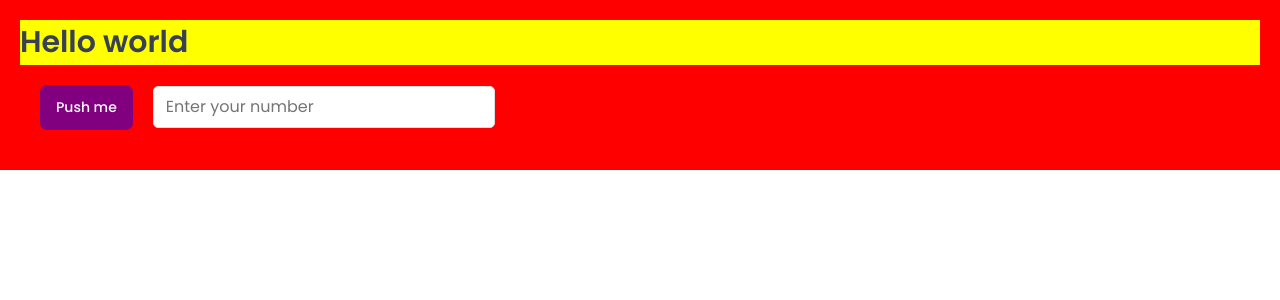
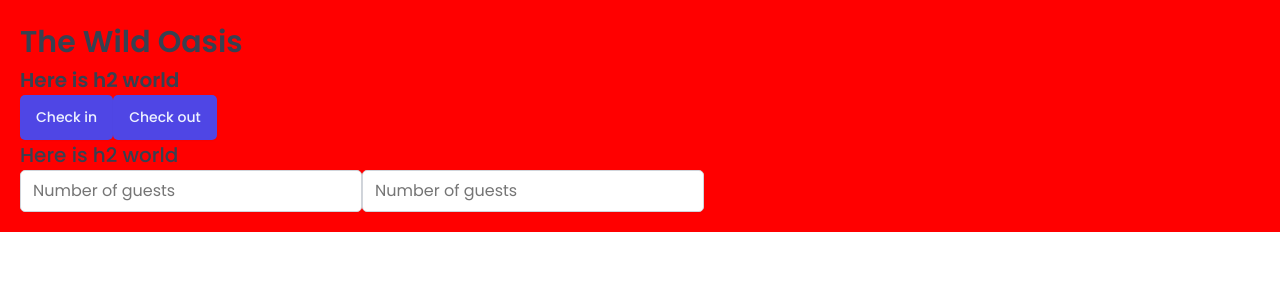
Before and after one commit to ArtemLobastov/oasis, a React (Vite) app: page / in a window 1280 px wide. Shown: the top 300 px of the page. Built offline with nearby package versions, Linux system fonts and the light colour scheme; a web font is replaced by a local one.

Commit message:
Add styles

```diff
--- a/src/App.jsx
+++ b/src/App.jsx
@@ -1,26 +1,8 @@
 import styled from 'styled-components';
 import GlobalStyles from './styles/GlobaStyles';
-
-const H1 = styled.h1`
-  font-size: 30px;
-  font-weight: 600;
-  background-color: yellow;
-`;
-const Button = styled.button`
-  font-size: 1.4rem;
-  padding: 1.2rem 1.6rem;
-  font-weight: 500;
-  border: none;
-  border-radius: 7px;
-  background-color: purple;
-  color: white;
-  margin: 20px;
-`;
-const Input = styled.input`
-  border: 1px solid #ddd;
-  border-radius: 5px;
-  padding: 0.8rem 1.2rem;
-`;
+import Button from './ui/Button';
+import Input from './ui/Input';
+import Heading from './ui/Heading';
 
 const StyledApp = styled.div`
   background-color: red;
@@ -32,10 +14,13 @@
     <>
       <GlobalStyles />
       <StyledApp>
-        <H1>Hello world</H1>
-        <Button>Push me</Button>
-
-        <Input type="number" placeholder="Enter your number" />
+        <Heading as="h1">The Wild Oasis</Heading>
+        <Heading as="h2">Here is h2 world</Heading>
+        <Button>Check in</Button>
+        <Button>Check out</Button>
+        <Heading as="h3">Here is h2 world</Heading>
+        <Input type="number" placeholder="Number of guests" />
+        <Input type="number" placeholder="Number of guests" />
       </StyledApp>
     </>
   );
--- a/src/styles/GlobaStyles.js
+++ b/src/styles/GlobaStyles.js
@@ -1,11 +1,6 @@
 import { createGlobalStyle } from 'styled-components';
 
-const GlobalStyles = createGlobalStyle`/*
-
-*/
-
-/* Colors adapted from https://tailwindcss.com/docs/customizing-colors */
-
+const GlobalStyles = createGlobalStyle`
 :root {
   /* Indigo */
   --color-brand-50: #eef2ff;
--- a/src/styles/index.css
+++ /dev/null
@@ -1,196 +0,0 @@
-/*
-<link rel="preconnect" href="https://fonts.googleapis.com" />
-<link rel="preconnect" href="https://fonts.gstatic.com" crossorigin />
-<link
-  href="https://fonts.googleapis.com/css2?family=Poppins:wght@400;500;600;700&display=swap"
-  rel="stylesheet"
-/>
-<link
-  href="https://fonts.googleapis.com/css2?family=Sono:wght@400;500;600&display=swap"
-  rel="stylesheet"
-/>
-*/
-
-/* Colors adapted from https://tailwindcss.com/docs/customizing-colors */
-
-:root {
-  /* Indigo */
-  --color-brand-50: #eef2ff;
-  --color-brand-100: #e0e7ff;
-  --color-brand-200: #c7d2fe;
-  --color-brand-500: #6366f1;
-  --color-brand-600: #4f46e5;
-  --color-brand-700: #4338ca;
-  --color-brand-800: #3730a3;
-  --color-brand-900: #312e81;
-
-  /* Grey */
-  --color-grey-0: #fff;
-  --color-grey-50: #f9fafb;
-  --color-grey-100: #f3f4f6;
-  --color-grey-200: #e5e7eb;
-  --color-grey-300: #d1d5db;
-  --color-grey-400: #9ca3af;
-  --color-grey-500: #6b7280;
-  --color-grey-600: #4b5563;
-  --color-grey-700: #374151;
-  --color-grey-800: #1f2937;
-  --color-grey-900: #111827;
-
-  --color-blue-100: #e0f2fe;
-  --color-blue-700: #0369a1;
-  --color-green-100: #dcfce7;
-  --color-green-700: #15803d;
-  --color-yellow-100: #fef9c3;
-  --color-yellow-700: #a16207;
-  --color-silver-100: #e5e7eb;
-  --color-silver-700: #374151;
-  --color-indigo-100: #e0e7ff;
-  --color-indigo-700: #4338ca;
-
-  --color-red-100: #fee2e2;
-  --color-red-700: #b91c1c;
-  --color-red-800: #991b1b;
-
-  --backdrop-color: rgba(255, 255, 255, 0.1);
-
-  --shadow-sm: 0 1px 2px rgba(0, 0, 0, 0.04);
-  --shadow-md: 0px 0.6rem 2.4rem rgba(0, 0, 0, 0.06);
-  --shadow-lg: 0 2.4rem 3.2rem rgba(0, 0, 0, 0.12);
-
-  --border-radius-tiny: 3px;
-  --border-radius-sm: 5px;
-  --border-radius-md: 7px;
-  --border-radius-lg: 9px;
-
-  /* For dark mode */
-  --image-grayscale: 0;
-  --image-opacity: 100%;
-}
-
-*,
-*::before,
-*::after {
-  box-sizing: border-box;
-  padding: 0;
-  margin: 0;
-
-  /* Creating animations for dark mode */
-  transition: background-color 0.3s, border 0.3s;
-}
-
-html {
-  font-size: 62.5%;
-}
-
-body {
-  font-family: "Poppins", sans-serif;
-  color: var(--color-grey-700);
-
-  transition: color 0.3s, background-color 0.3s;
-  min-height: 100vh;
-  line-height: 1.5;
-  font-size: 1.6rem;
-}
-
-input,
-button,
-textarea,
-select {
-  font: inherit;
-  color: inherit;
-}
-
-button {
-  cursor: pointer;
-}
-
-*:disabled {
-  cursor: not-allowed;
-}
-
-select:disabled,
-input:disabled {
-  background-color: var(--color-grey-200);
-  color: var(--color-grey-500);
-}
-
-input:focus,
-button:focus,
-textarea:focus,
-select:focus {
-  outline: 2px solid var(--color-brand-600);
-  outline-offset: -1px;
-}
-
-/* Parent selector, finally 😃 */
-button:has(svg) {
-  line-height: 0;
-}
-
-a {
-  color: inherit;
-  text-decoration: none;
-}
-
-ul {
-  list-style: none;
-}
-
-p,
-h1,
-h2,
-h3,
-h4,
-h5,
-h6 {
-  overflow-wrap: break-word;
-  hyphens: auto;
-}
-
-img {
-  max-width: 100%;
-
-  /* For dark mode */
-  filter: grayscale(var(--image-grayscale)) opacity(var(--image-opacity));
-}
-
-/*
-FOR DARK MODE
-
---color-grey-0: #18212f;
---color-grey-50: #111827;
---color-grey-100: #1f2937;
---color-grey-200: #374151;
---color-grey-300: #4b5563;
---color-grey-400: #6b7280;
---color-grey-500: #9ca3af;
---color-grey-600: #d1d5db;
---color-grey-700: #e5e7eb;
---color-grey-800: #f3f4f6;
---color-grey-900: #f9fafb;
-
---color-blue-100: #075985;
---color-blue-700: #e0f2fe;
---color-green-100: #166534;
---color-green-700: #dcfce7;
---color-yellow-100: #854d0e;
---color-yellow-700: #fef9c3;
---color-silver-100: #374151;
---color-silver-700: #f3f4f6;
---color-indigo-100: #3730a3;
---color-indigo-700: #e0e7ff;
-
---color-red-100: #fee2e2;
---color-red-700: #b91c1c;
---color-red-800: #991b1b;
-
---backdrop-color: rgba(0, 0, 0, 0.3);
-
---shadow-sm: 0 1px 2px rgba(0, 0, 0, 0.4);
---shadow-md: 0px 0.6rem 2.4rem rgba(0, 0, 0, 0.3);
---shadow-lg: 0 2.4rem 3.2rem rgba(0, 0, 0, 0.4);
-
---image-grayscale: 10%;
---image-opacity: 90%;
-*/
--- a/src/ui/Button.jsx
+++ b/src/ui/Button.jsx
@@ -1,4 +1,4 @@
-import styled, { css } from "styled-components";
+import styled, { css } from 'styled-components';
 
 const sizes = {
   small: css`
@@ -47,3 +47,20 @@
     }
   `,
 };
+
+const Button = styled.button`
+  font-size: 1.4rem;
+  padding: 1.2rem 1.6rem;
+  font-weight: 500;
+  border: none;
+  border-radius: var(--border-radius-sm);
+  background-color: var(--color-brand-600);
+  color: var(--color-brand-50);
+  box-shadow: var(--shadow-sm);
+  cursor: pointer;
+
+  &:hover {
+    background-color: var(--color-brand-700);
+  }
+`;
+export default Button;
--- /dev/null
+++ b/src/ui/Heading.jsx
@@ -0,0 +1,24 @@
+import styled, { css } from 'styled-components';
+
+const Heading = styled.h1`
+  ${(props) =>
+    props.as === 'h1' &&
+    css`
+      font-size: 3rem;
+      font-weight: 600;
+    `}
+  ${(props) =>
+    props.as === 'h2' &&
+    css`
+      font-size: 2rem;
+      font-weight: 600;
+    `}
+    ${(props) =>
+    props.as === 'h3' &&
+    css`
+      font-size: 2rem;
+      font-weight: 500;
+    `}
+`;
+
+export default Heading;
--- /dev/null
+++ b/src/ui/Input.jsx
@@ -0,0 +1,11 @@
+import styled from 'styled-components';
+
+const Input = styled.input`
+  border: 1px solid var(--color-grey-300);
+  background-color: var(--color-grey-0);
+  border-radius: var(--border-radius-sm);
+  box-shadow: var(--shadow-sm);
+  padding: 0.8rem 1.2rem;
+`;
+
+export default Input;
```
